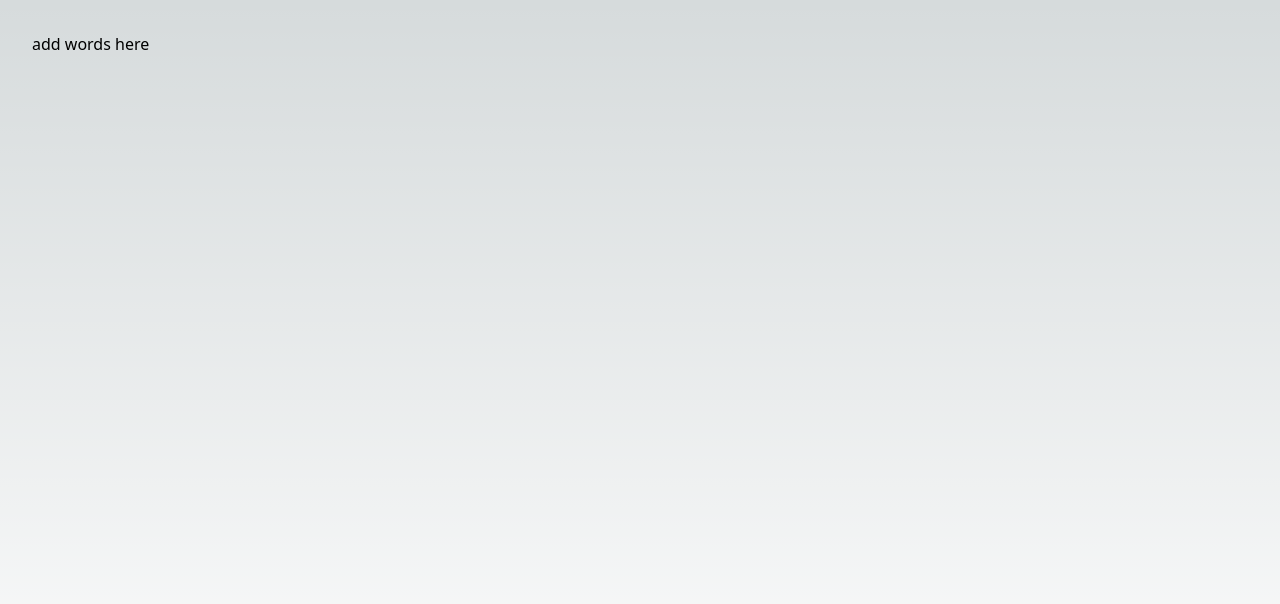
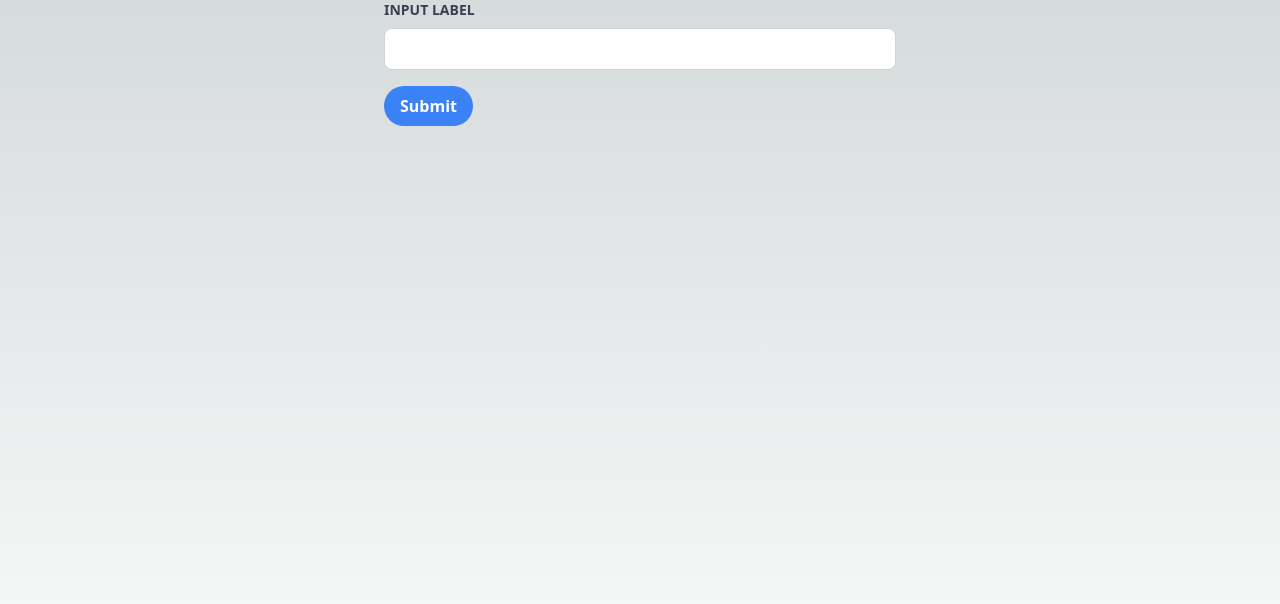
Before and after one commit to ic-768/Word-Station, a Next.js app: page /words/add in a window 1280 px wide. Shown: the top 604 px of the page. Built offline with nearby package versions, Linux system fonts and the light colour scheme.

Commit message:
Add word input + button styling

```diff
--- a/pages/words/add.tsx
+++ b/pages/words/add.tsx
@@ -1,3 +1,36 @@
-export default function Add() {
-  return <div className="flex flex-wrap p-8 gap-2">add words here</div>;
-}
+import { FormEvent, useRef } from "react";
+
+const InputForm = () => {
+  // if/when we need to use something like debounce, we can useState instead of useRef
+  const inputRef = useRef<HTMLInputElement | null>(null);
+  const handleSubmit = (event: FormEvent) => {
+    event.preventDefault();
+    const value = inputRef.current?.value;
+    // TODO send to backend -> verify if word exists -> if so, save it -> else error
+  };
+
+  return (
+    <form onSubmit={handleSubmit} className="mx-auto max-w-lg">
+      <label
+        className="block font-bold mb-2 text-gray-700 text-sm uppercase"
+        htmlFor="input"
+      >
+        Input Label
+      </label>
+      <input
+        className="bg-white focus:outline-none focus:shadow-outline border border-gray-300 rounded-lg py-2 px-4 block w-full appearance-none leading-normal"
+        id="input"
+        type="text"
+        ref={inputRef}
+      />
+      <button
+        type="submit"
+        className="bg-blue-500 hover:bg-blue-700 text-white font-bold py-2 px-4 rounded-full mt-4"
+      >
+        Submit
+      </button>
+    </form>
+  );
+};
+
+export default InputForm;
```
